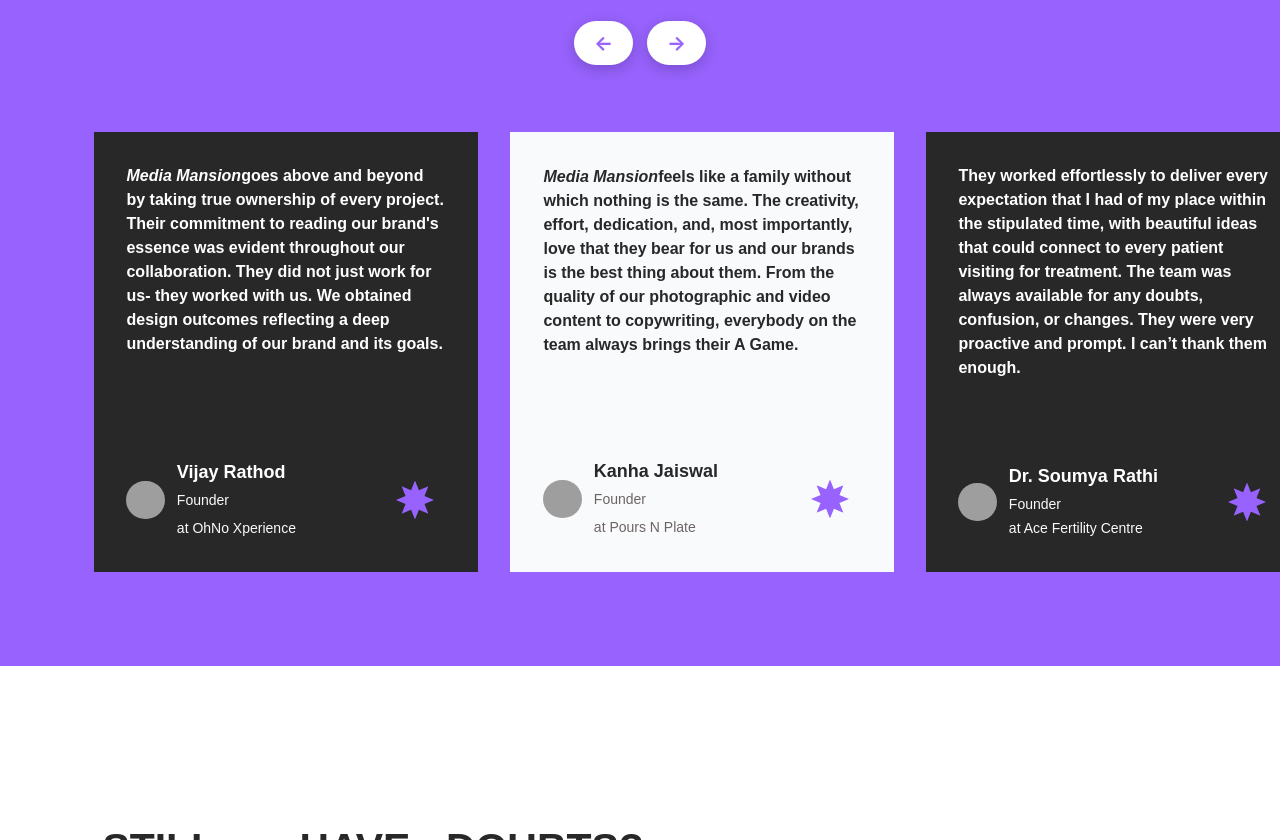
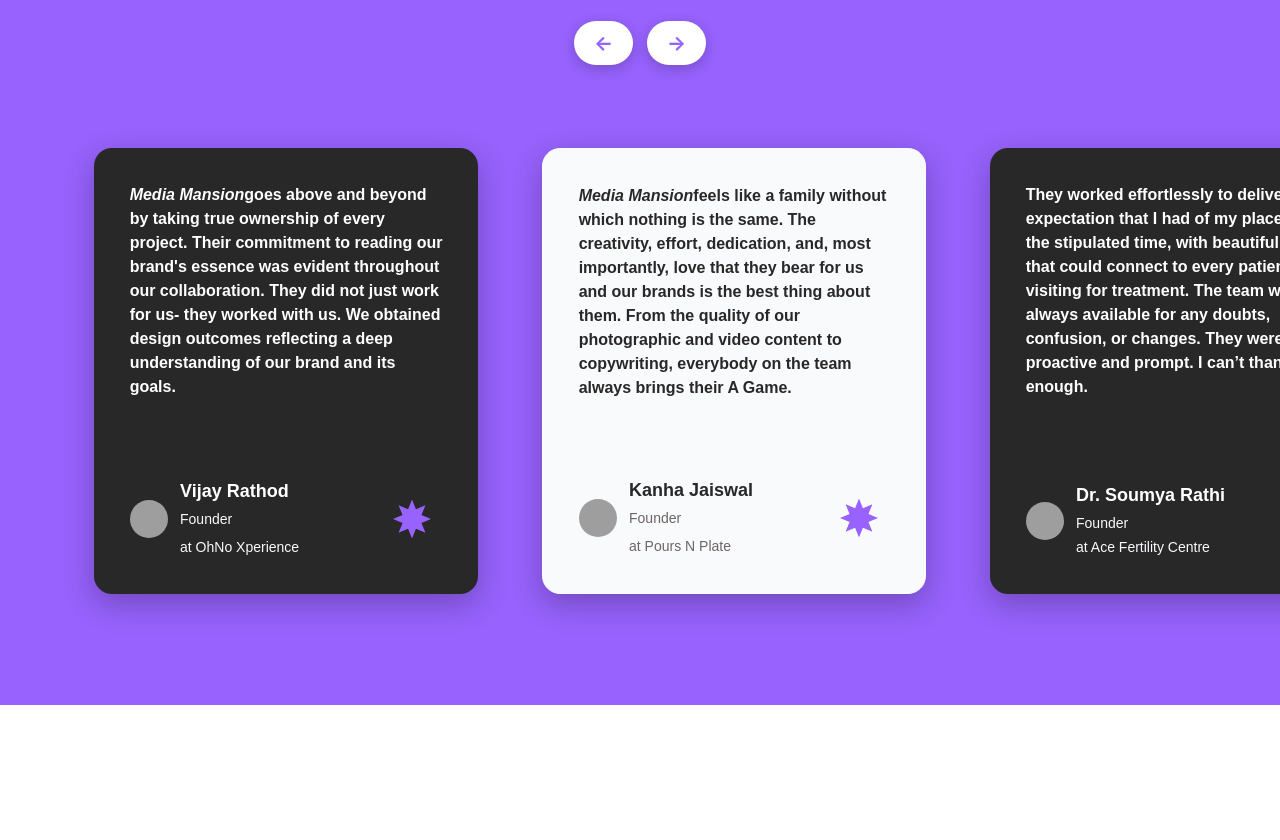
Before and after one commit to sakshamkushwah29-cmyk/media-mention, a React (Vite) app: page / in a window 1280 px wide. Shown: the part 11160-12000 px from the top of the page. Built offline with nearby package versions, Linux system fonts and the light colour scheme; grey boxes are pictures that could not be loaded; a web font is replaced by a local one.

Commit message:
Add generous spacing between Media Mention & Feedback carousel cards

```diff
--- a/src/index.css
+++ b/src/index.css
@@ -354,3 +354,28 @@
   letter-spacing: 0.01em !important;
   color: rgba(255, 255, 255, 0.88) !important;
 }
+
+/* Media Mention & Feedback Carousel Card Spacing & Styling */
+.uui-testimonial16_component-2 {
+  display: flex !important;
+  gap: 32px !important;
+  padding: 16px 0 !important;
+}
+
+.uui-testimonial16_loop-trigger-2 {
+  display: flex !important;
+  gap: 32px !important;
+}
+
+.uui-testimonial16_content-2 {
+  margin-right: 32px !important;
+  border-radius: 18px !important;
+  box-shadow: 0 10px 30px rgba(0, 0, 0, 0.25) !important;
+  padding: 2.2rem !important;
+  transition: transform 0.3s ease, box-shadow 0.3s ease !important;
+}
+
+.uui-testimonial16_content-2:hover {
+  transform: translateY(-6px) !important;
+  box-shadow: 0 14px 40px rgba(151, 98, 253, 0.25) !important;
+}
```
